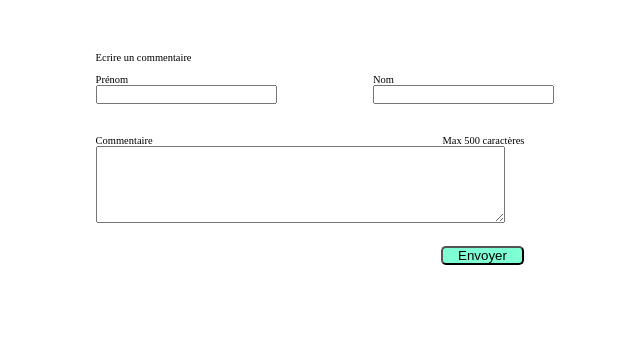
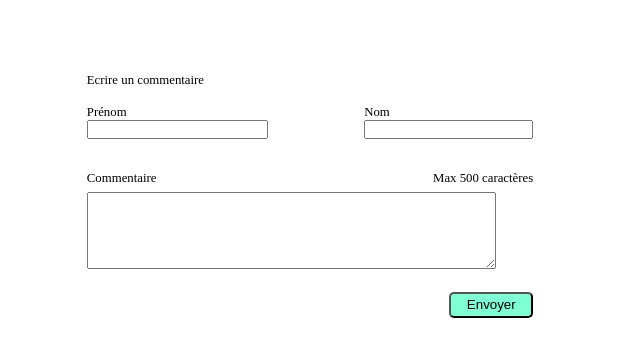
Before and after one commit to x-dcx-x/EspaceCommentaire, a plain HTML site: page index.html in a window 1280 px wide. Shown: the whole page, without its empty margins (330-970 px from the left). Drawn offline with Linux system fonts and the light colour scheme.

Commit message:
push js presque final

```diff
--- a/public/assets/css/style.css
+++ b/public/assets/css/style.css
@@ -8,15 +8,10 @@ html {
     font-size: 65.5%;
     display: flex;
     justify-content: center;
-    width: 100%
-}
-body{
-    width: 33.5%;
 }
 
 #comEnvoyer{
     margin-bottom: 5rem;
-
 }
 #nomPrenom{
 padding: 1vw;
@@ -25,20 +20,21 @@ padding: 1vw;
 /*    margin-left: 1vw;*/
 /*    font-size: 1.2vw;*/
 /*    width: 30vw;*/
-}
+/*}*/
 #content{
     display: flex;
     justify-content: center;
     flex-direction: column;
+}
 
-
-
-}
 #ecrireUnComment{
     display: flex;
     justify-content: left;
     padding-bottom: 1rem;
     margin-top: 2rem;
+    font-size: 1vw;
+    margin-bottom: 0.5vw;
+
 
 }
 #contentPrenomNom{
@@ -53,6 +49,14 @@ padding: 1vw;
     display: flex;
     justify-content: space-between;
     margin-left: 9.2rem;
+    font-size: 1vw;
+
+
+
+}
+#prenom{
+    font-size: 1vw;
+
 
 }
 
@@ -60,18 +64,16 @@ padding: 1vw;
     display: flex;
     justify-content: space-between;
     flex-direction: row;
+    font-size: 1vw;
+    margin-bottom: 0.5vw;
 }
 .com{
-    display: flex;
-    justify-content: left;
-    flex-direction: column;
+    display: block;
     margin-top: 1rem;
     font-size: 1.2vw;
     padding: 0.8vw;
-
-
+    width: 33.5vw;
 }
-
 
 .prenomcom{
     font-size: 1.2vw;
@@ -93,6 +95,6 @@ padding: 1vw;
     background-color: aquamarine;
     border-spacing:2vw;
     border-radius: 5px;
-    height: 1.5vw;
+    height: 2vw;
     width: 8rem;
 }
--- a/public/assets/js/app.js
+++ b/public/assets/js/app.js
@@ -28,13 +28,14 @@ button.addEventListener("click", function () {
             comEnvoyer.appendChild(coms);
             coms.className = "com";
             coms.innerHTML += textcom.value;
-            coms.value.style.width = "65%";
+
         }
 
         let barre = document.createElement("p");
         comEnvoyer.appendChild(barre);
         barre.className = "barre";
         barre.style.borderBottom = "1px solid black";
+        barre.style.opacity ="10%";
 
         if (textprenom.value.trim() === "" || textnom.value.trim() === "" || textcom.value.trim() === "") {
             barre.style.display = "none";
@@ -45,9 +46,6 @@ button.addEventListener("click", function () {
         textprenom.value = " ";
         textnom.value = " ";
         textcom.value = " ";
-
-
-
     }
 
 })
```
Also changed, not shown: index.html (+0 -4 lines).
